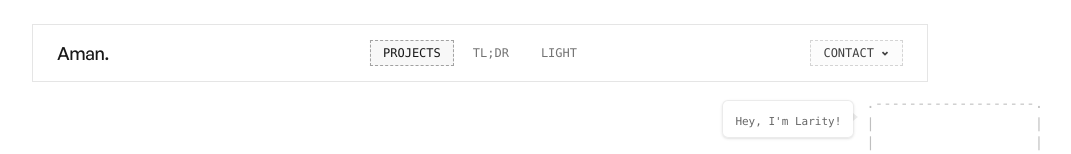
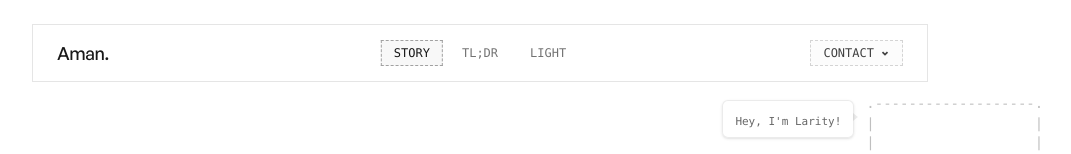
Before and after one commit to tutankhAman/folio-v3, a React (Vite) app: page / in a window 1280 px wide. Shown: the top 154 px of the page, without its empty margins (160-1231 px from the left). Built offline with nearby package versions, Linux system fonts and the light colour scheme.

Commit message:
feat(navbar): replace Projects with Story linking to root / in desktop and mobile navigation

```diff
--- a/src/components/shared/navbar.tsx
+++ b/src/components/shared/navbar.tsx
@@ -44,8 +44,7 @@ export const Navbar = () => {
   const navigate = useNavigate();
   const location = useLocation();
 
-  const isProjectsActive =
-    location.pathname === "/" || location.pathname === "/projects";
+  const isStoryActive = location.pathname === "/";
   const isResumeActive = location.pathname === "/resume";
 
   const closeMobile = useCallback(() => {
@@ -53,12 +52,12 @@ export const Navbar = () => {
     setContactOpen(false);
   }, []);
 
-  const handleProjectsClick = (e: React.MouseEvent) => {
+  const handleStoryClick = (e: React.MouseEvent) => {
     e.preventDefault();
     if (location.pathname === "/") {
-      window.dispatchEvent(new CustomEvent("scrollToProjects"));
+      window.scrollTo({ top: 0, behavior: "smooth" });
     } else {
-      navigate("/?scrollToProjects=true");
+      navigate("/");
     }
     closeMobile();
   };
@@ -140,21 +139,21 @@ export const Navbar = () => {
 
           {/* Center — Desktop Nav */}
           <div className="absolute top-1/2 left-1/2 hidden -translate-x-1/2 -translate-y-1/2 items-center gap-1.5 md:flex">
-            {/* Projects */}
+            {/* Story */}
             <a
               className={cn(
                 "relative border border-dashed px-3 py-1 font-mono text-xs uppercase transition-all duration-200",
-                isProjectsActive
+                isStoryActive
                   ? "border-neutral-400 bg-neutral-100/70 font-medium text-neutral-900"
                   : "border-transparent text-neutral-500 hover:text-neutral-900"
               )}
-              href="/projects"
-              onClick={handleProjectsClick}
-              onMouseEnter={() => setHoveredLink("projects")}
+              href="/"
+              onClick={handleStoryClick}
+              onMouseEnter={() => setHoveredLink("story")}
               onMouseLeave={() => setHoveredLink(null)}
             >
-              <span className="relative z-10">Projects</span>
-              {hoveredLink === "projects" && !isProjectsActive && (
+              <span className="relative z-10">Story</span>
+              {hoveredLink === "story" && !isStoryActive && (
                 <motion.div
                   className="absolute inset-0 z-0 rounded bg-fg/[0.04]"
                   layoutId="navbar-hover"
@@ -351,7 +350,7 @@ export const Navbar = () => {
                 aria-label="Mobile navigation"
                 className="flex flex-col gap-1"
               >
-                {/* Projects */}
+                {/* Story */}
                 <motion.div
                   animate={{ opacity: 1, x: 0 }}
                   initial={{ opacity: 0, x: -12 }}
@@ -363,13 +362,13 @@ export const Navbar = () => {
                 >
                   <a
                     className="group flex items-center gap-3 border-fg/[0.06] border-b border-dashed py-5 font-generalsans font-light text-[28px] text-fg/60 tracking-tight transition-colors duration-300 hover:text-fg"
-                    href="/projects"
-                    onClick={handleProjectsClick}
+                    href="/"
+                    onClick={handleStoryClick}
                   >
                     <span className="font-mono text-[10px] text-fg/20 uppercase tracking-[0.2em]">
                       01
                     </span>
-                    Projects
+                    Story
                   </a>
                 </motion.div>
 
```
